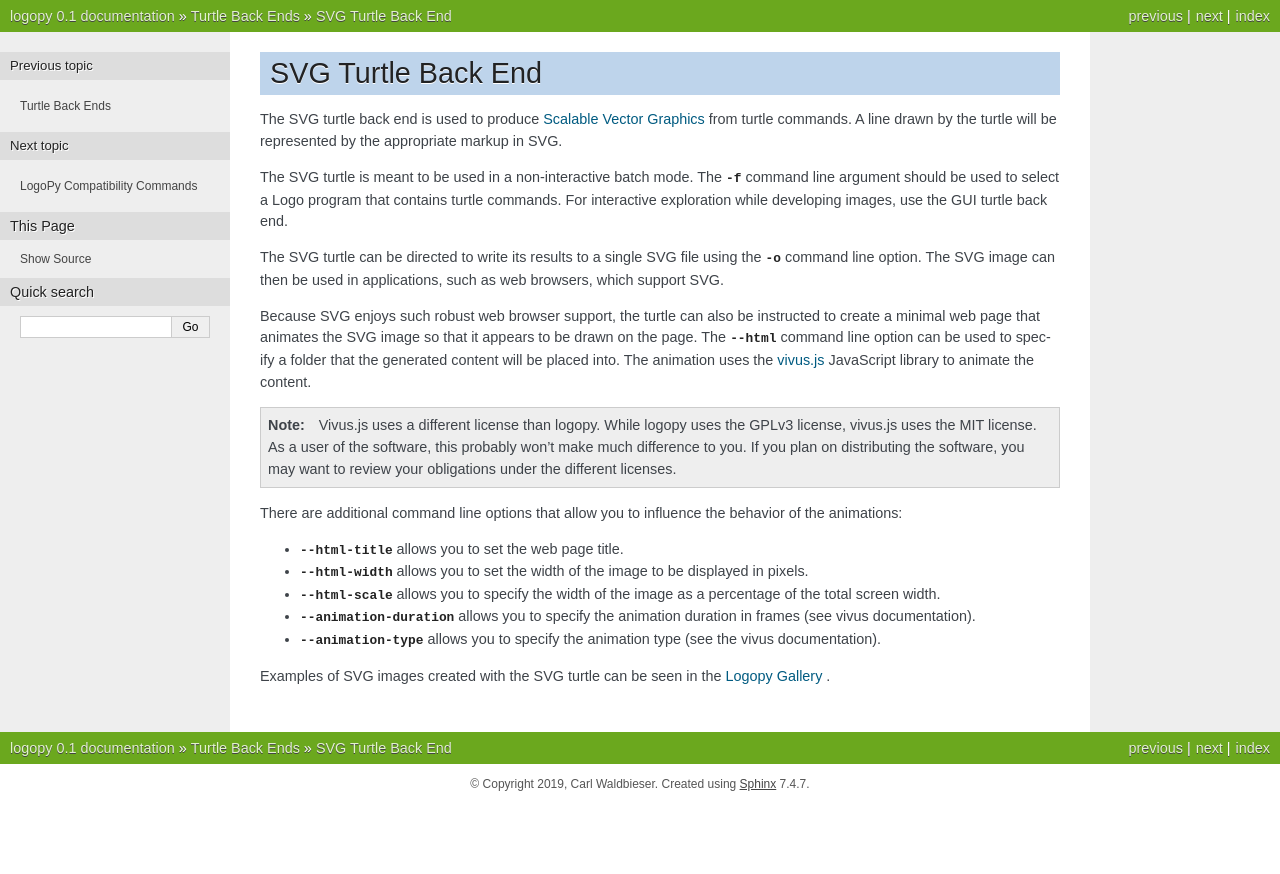
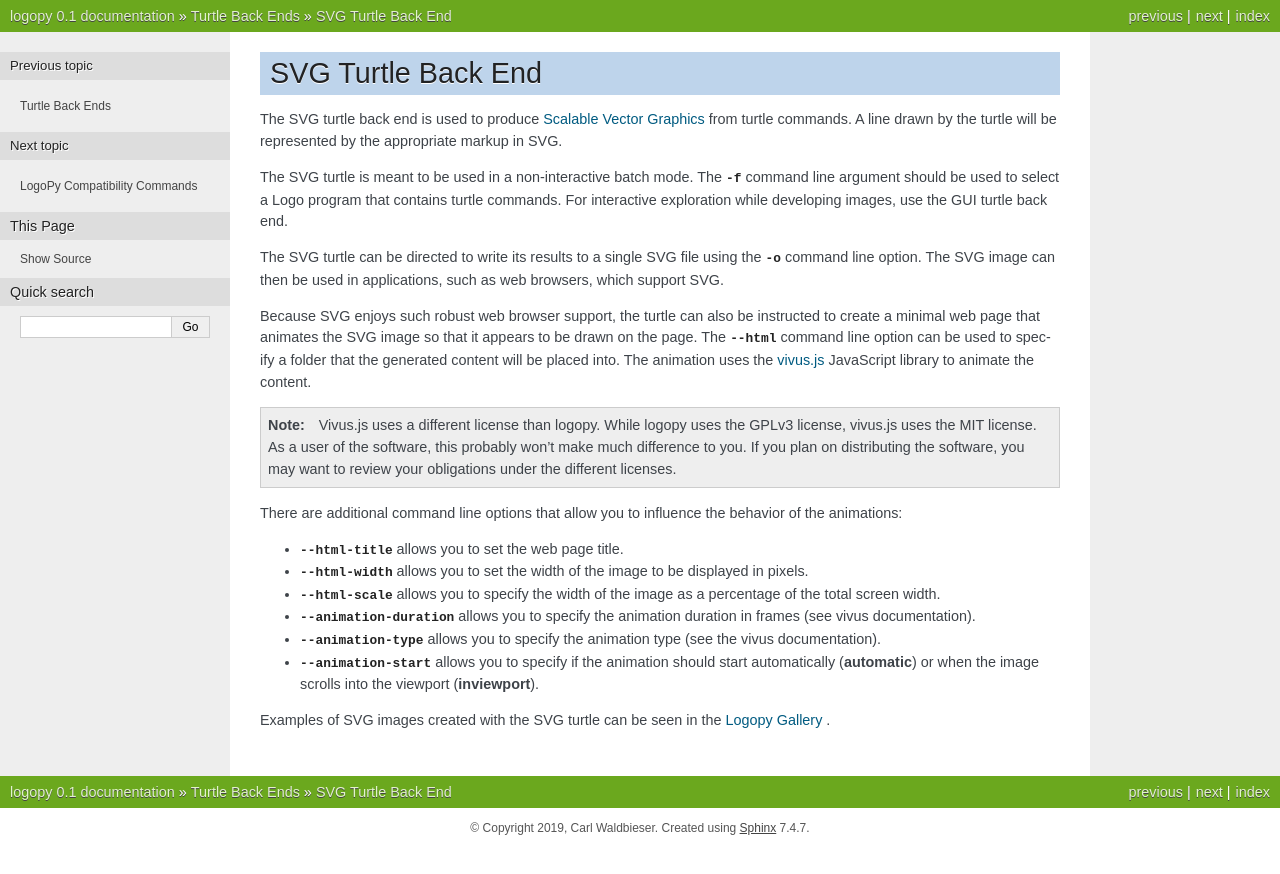
Before and after one commit to cwaldbieser/logopy, a Sphinx documentation site: the page built from docs/turtles/svgturtle.rst, in a window 1280 px wide. Shown: the top 874 px of the page. Built offline with Sphinx 7.4.7, drawn with Linux system fonts in a browser that asks for light colours.

Commit message:
Updated docs for animation start.

```diff
--- a/docs/turtles/svgturtle.rst
+++ b/docs/turtles/svgturtle.rst
@@ -42,6 +42,9 @@ of the animations:
   duration in frames (see vivus documentation).
 * :option:`--animation-type` allows you to specify the animation type (see the
   vivus documentation).
+* :option:`--animation-start` allows you to specify if the animation should
+  start automatically (**automatic**) or when the image scrolls into the
+  viewport (**inviewport**).
 
 Examples of SVG images created with the SVG turtle can be seen in the
 `Logopy Gallery <https://cwaldbieser.github.io/logo-gallery/index.html>`_ .
```
